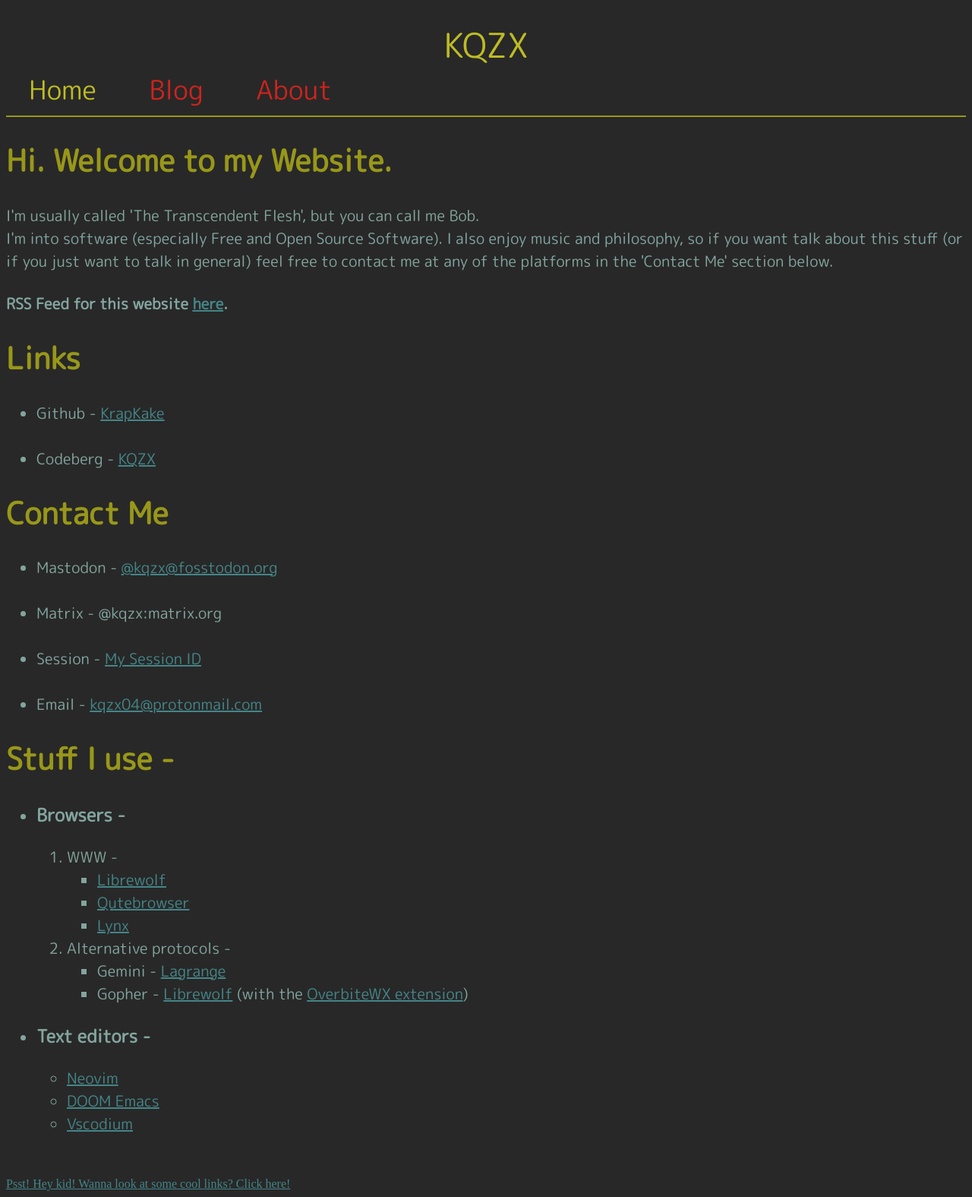
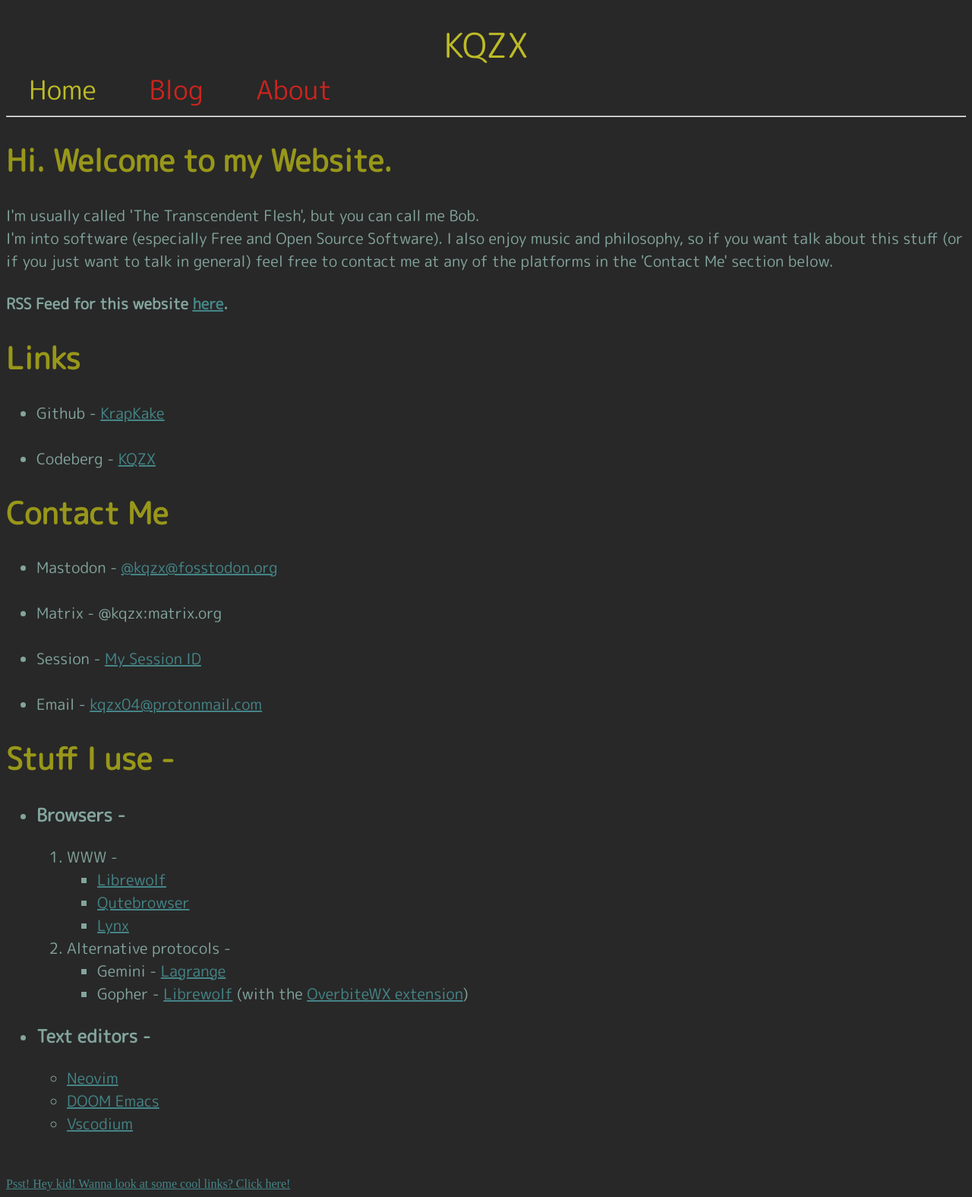
Before and after one commit to KrapKake/Website, a Jekyll site: the page built from index.html, in a window 1280 px wide. Shown: the whole page at 76% size. Built offline with Jekyll 4.4.1, drawn with Linux system fonts in a browser that asks for light colours.

Commit message:
Default layout line color

```diff
--- a/_layouts/default.html
+++ b/_layouts/default.html
@@ -10,7 +10,7 @@
   <body>
     <br><div class="center-align"><a href="/" id="kqzx">KQZX</a></div>
     {% include header.html %}
-    <hr color="#98971a">
+    <hr>
     {{ content }}
   </body>
 </html>
```
Also changed, not shown: 6 other files.
